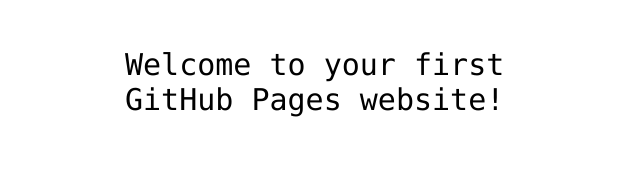
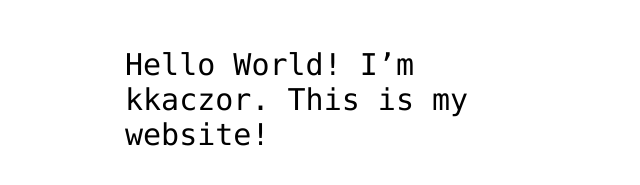
Before and after one commit to kkaczor529/hello-world, a plain HTML site: page index.html in a window 1280 px wide. Shown: the part 341-526 px from the top of the page, without its empty margins (315-955 px from the left). Drawn offline with Linux system fonts and the light colour scheme.

Commit message:
Introduction

```diff
--- a/index.html
+++ b/index.html
@@ -12,7 +12,7 @@
 <img src="https://octodex.github.com/images/daftpunktocat-thomas.gif" id="octocat" alt="octocat-gif" />
 
 <!-- Change this code here by copy and pasting your template on line 15 -->
-<p>Welcome to your first GitHub Pages website!</p>
+<p>Hello World! I’m kkaczor. This is my website!</p>
 
 </body>
 </html>
```
